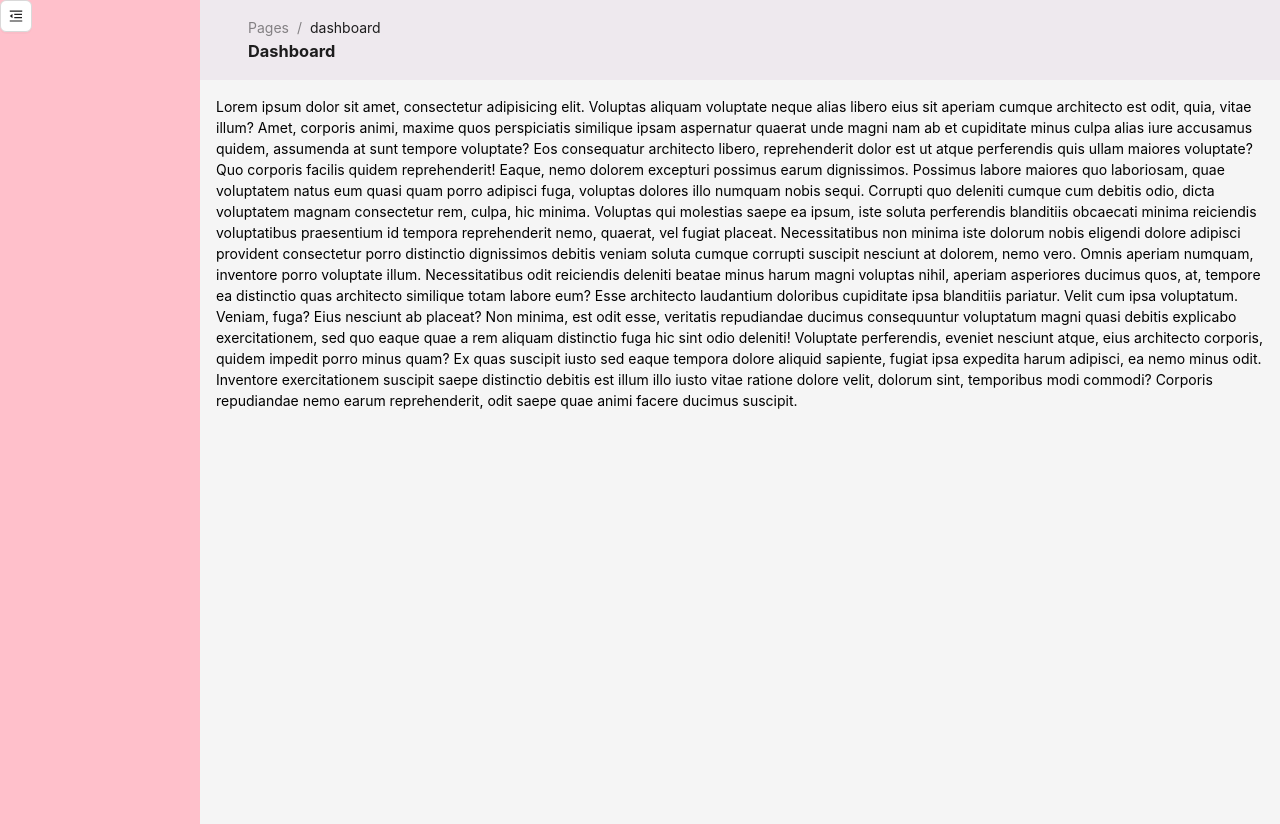
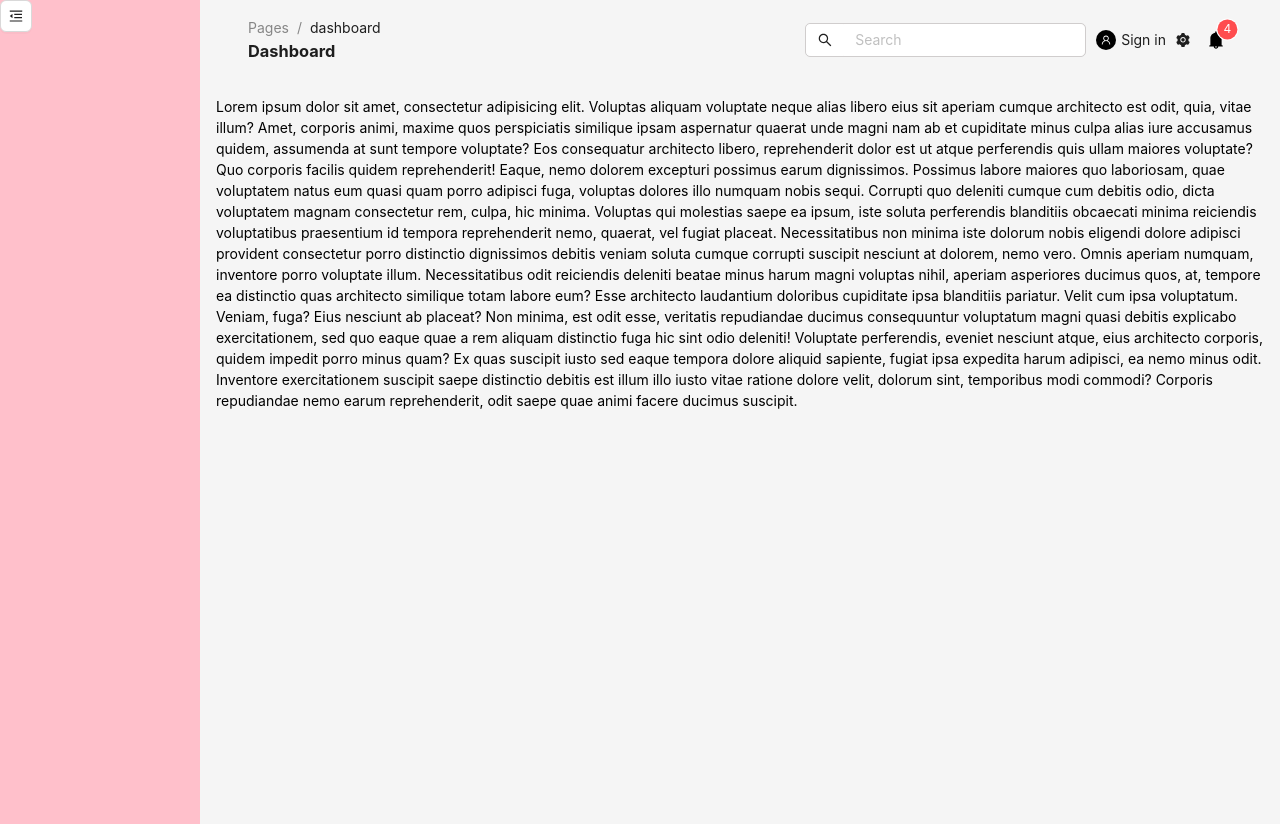
Before and after one commit to arbabhsiddiqui/ant-dashboard-theme, a React (Vite) app: page / in a window 1280 px wide. Built offline with nearby package versions, Linux system fonts and the light colour scheme.

Commit message:
add header inner element

```diff
--- a/src/components/Header/Header.component.jsx
+++ b/src/components/Header/Header.component.jsx
@@ -1,4 +1,10 @@
-import { Layout, Breadcrumb, Flex } from 'antd';
+import { Layout, Breadcrumb, Space, Input, Avatar, Badge } from 'antd';
+import {
+  SearchOutlined,
+  UserOutlined,
+  SettingFilled,
+  BellFilled,
+} from '@ant-design/icons';
 
 // local imports
 const { Header: AntHeader } = Layout;
@@ -6,6 +12,8 @@ const { Header: AntHeader } = Layout;
 import './Header.style.scss';
 
 const Header = () => {
+  const handleSignIn = () => {};
+
   return (
     <AntHeader className='c-header'>
       <div className='c-header__title-area'>
@@ -22,7 +30,36 @@ const Header = () => {
         <h3>Dashboard</h3>
       </div>
 
-      <Flex></Flex>
+      <div className='c-header__profile-area'>
+        <Space.Compact className='search'>
+          <Input
+            addonBefore={<SearchOutlined />}
+            placeholder='Search'
+          />
+        </Space.Compact>
+
+        <div
+          className='sign-in'
+          onClick={handleSignIn}
+        >
+          <Avatar
+            className='sign-avatar'
+            size={20}
+            icon={<UserOutlined />}
+          />{' '}
+          Sign in
+        </div>
+        <SettingFilled className='hover' />
+        <Badge
+          className='hover'
+          count={4}
+        >
+          <Avatar
+            className='bell-avatar'
+            icon={<BellFilled />}
+          />
+        </Badge>
+      </div>
     </AntHeader>
   );
 };
--- a/src/components/Header/Header.style.scss
+++ b/src/components/Header/Header.style.scss
@@ -1,5 +1,5 @@
 .c-header {
-  --ant-layout-header-bg: rgb(238, 233, 238);
+  --ant-layout-header-bg: var(--base);
   min-height: 80px;
   padding-block: 1rem;
   padding-inline: 48px;
@@ -19,4 +19,59 @@
       padding: 0;
     }
   }
+
+  &__profile-area {
+    display: flex;
+    align-items: center;
+    gap: 10px;
+    justify-content: center;
+
+    .search {
+      --search-border-radius: 5px;
+      border: 1px solid var(--grey);
+      border-radius: var(--search-border-radius);
+      .ant-input-wrapper {
+        border-radius: var(--search-border-radius);
+        .ant-input-group-addon {
+          border-radius: var(--search-border-radius) 0 0
+            var(--search-border-radius);
+          background: var(--white);
+          border-color: var(--white);
+        }
+        input {
+          border-color: var(--white);
+          border-radius: 0 var(--search-border-radius)
+            var(--search-border-radius) 0;
+
+          &:focus {
+            box-shadow: none;
+          }
+        }
+      }
+    }
+
+    .sign-in {
+      display: flex;
+      gap: 5px;
+      align-items: center;
+
+      &:hover {
+        cursor: pointer;
+      }
+
+      .sign-avatar {
+        background: var(--black);
+        color: var(--white);
+      }
+    }
+
+    .ant-badge-count {
+      transform: translate(27%, -23%);
+    }
+
+    .bell-avatar {
+      background: transparent;
+      color: var(--black);
+    }
+  }
 }
--- a/src/index.scss
+++ b/src/index.scss
@@ -11,6 +11,11 @@
   text-rendering: optimizeLegibility;
   -webkit-font-smoothing: antialiased;
   -moz-osx-font-smoothing: grayscale;
+
+  --black: #000;
+  --white: #fff;
+  --base: #f5f5f5;
+  --grey: rgb(208, 205, 205);
 }
 
 * {
@@ -30,3 +35,9 @@ p {
 .text-light {
   --ant-color-text-heading: #fff;
 }
+
+.hover {
+  &:hover {
+    cursor: pointer;
+  }
+}
```
